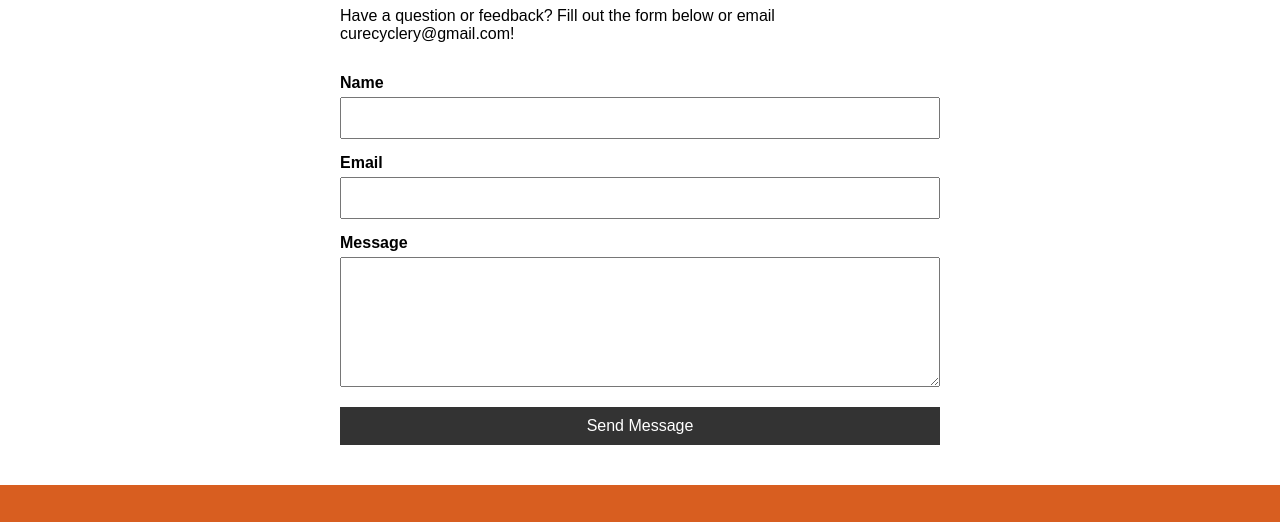
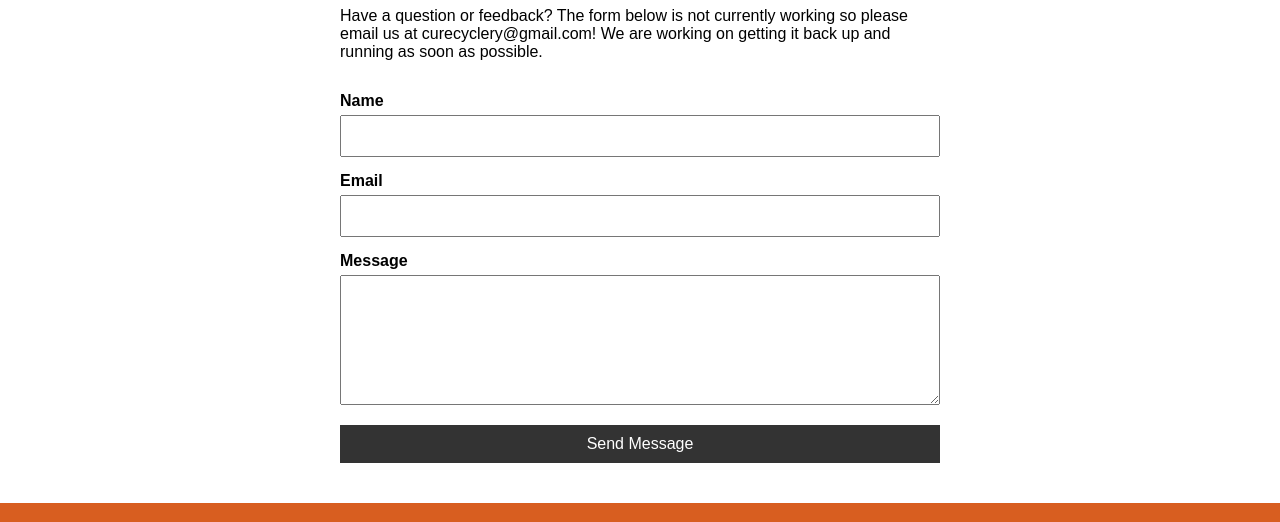
Before and after one commit to CU-Recyclery/cu-recyclery.github.io, a plain HTML site: page contact.html in a window 1280 px wide. Shown: the part 233-755 px from the top of the page. Drawn offline with Linux system fonts and the light colour scheme.

Commit message:
add disclaimer to contact that form doesn't work

```diff
--- a/contact.html
+++ b/contact.html
@@ -22,7 +22,8 @@
 
   <main>
     <h1>Contact Us</h1>
-    <p>Have a question or feedback? Fill out the form below or email curecyclery@gmail.com!</p>
+    <p>Have a question or feedback? The form below is not currently working so please email us at curecyclery@gmail.com!
+      We are working on getting it back up and running as soon as possible. </p>
 
     <form action="mailto:curecyclery@email.com" method="POST" enctype="text/plain">
       <label for="name">Name</label>
```
